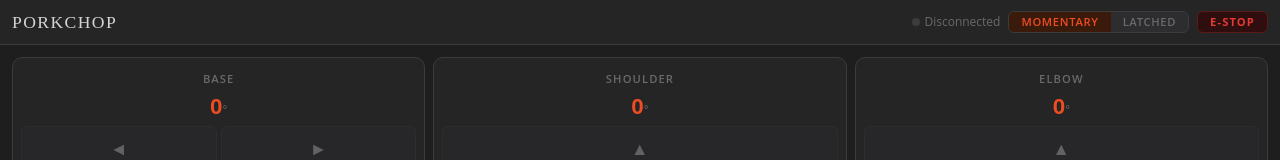
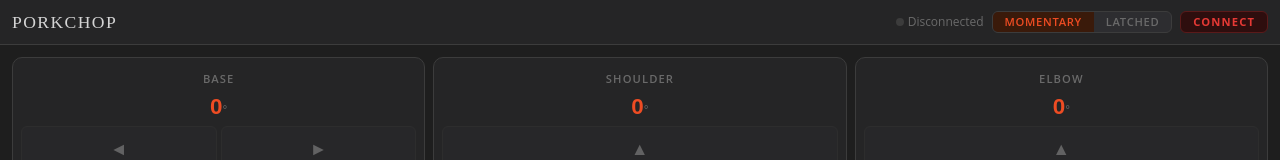
Before and after one commit to thegreatsantini/pork-chop, a React (Vite) app in the folder pork-chop-client/: page / in a window 1280 px wide. Shown: the top 160 px of the page. Built offline with nearby package versions, Linux system fonts and the light colour scheme.

Commit message:
pre demo again

```diff
--- a/pork-chop-client/src/Temp.tsx
+++ b/pork-chop-client/src/Temp.tsx
@@ -99,7 +99,7 @@ export function ArmControl({
   const [mode, setMode] = useState<ControlMode>('momentary')
   const intervals = useRef<Partial<Record<JointName, ReturnType<typeof setInterval>>>>({})
   const latchedRef = useRef<Partial<Record<JointName, ReturnType<typeof setInterval>>>>({})
-    const { connect, connected, disconnect,sendCommand } = usePorkChop();
+  const { connect, connected, disconnect, sendCommand } = usePorkChop();
 
   const clearAll = useCallback(() => {
     Object.values(intervals.current).forEach(clearInterval)
@@ -174,8 +174,8 @@ export function ArmControl({
             </button>
           </div>
 
-          <button className="estop-btn estop-btn--sm" onClick={handleEStop}>
-            E-Stop
+          <button className="estop-btn estop-btn--sm" onClick={connect}>
+            Connect
           </button>
         </Cluster>
       </div>
```
